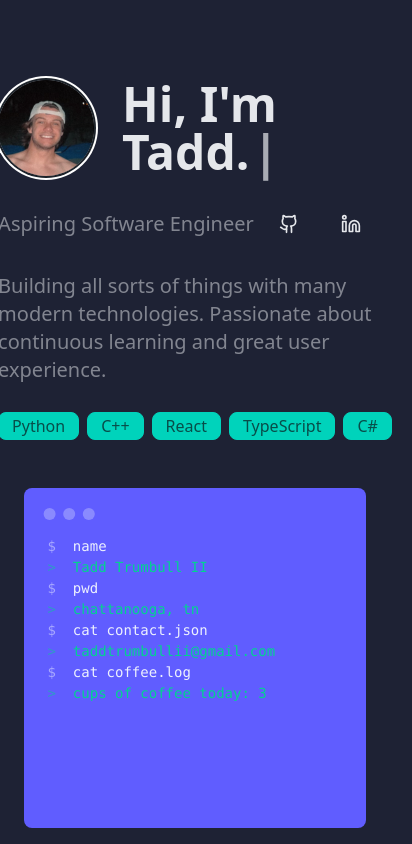
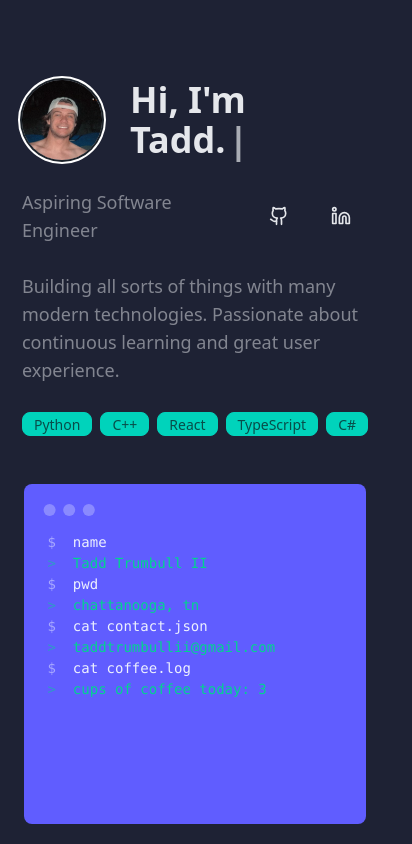
Before and after one commit to taddmtii/portfolio, a React (Vite) app: page / in a window 390 px wide. Shown: the top 844 px of the page, 412 px wide, since content can reach past the window. Built offline with nearby package versions, Linux system fonts and the light colour scheme.

Commit message:
tweaked hero sizing on mobile

```diff
--- a/src/components/Hero.tsx
+++ b/src/components/Hero.tsx
@@ -4,14 +4,14 @@ import avatar from "../assets/avatar.png";
 
 export function Hero() {
     return (
-        <div className="flex flex-col gap-7 px-5">
+        <div className="flex flex-col gap-7 md:px-5">
             <div className="flex items-center gap-7">
                 <div className="avatar">
-                    <div className="ring-white ring-offset-base-100 w-24 rounded-full ring-2 ring-offset-2">
+                    <div className="ring-white ring-offset-base-100 md:w-24 w-20 rounded-full ring-2 ring-offset-2">
                         <img src={avatar} alt="My Picture" />
                     </div>
                 </div>
-                <div className="font-bold text-5xl">
+                <div className="font-bold md:text-5xl text-4xl">
                     <Typewriter
                         words={["Hi, I'm Tadd."]}
                         cursor
@@ -21,7 +21,9 @@ export function Hero() {
                 </div>
             </div>
             <div className="flex items-center gap-2">
-                <p className="text-xl opacity-50">Aspiring Software Engineer</p>
+                <p className="md:text-xl text-lg opacity-50">
+                    Aspiring Software Engineer
+                </p>
                 <div>
                     <a target="_blank" href="https://github.com/taddmtii">
                         <button className="btn btn-ghost">
@@ -41,18 +43,18 @@ export function Hero() {
                 </div>
             </div>
             <div>
-                <p className="text-xl opacity-50">
+                <p className="md:text-xl text-lg opacity-50">
                     Building all sorts of things with many modern technologies.
                     Passionate about continuous learning and great user
                     experience.
                 </p>
             </div>
             <div className="flex flex-row gap-2">
-                <div className="badge badge-lg badge-accent">Python</div>
-                <div className="badge badge-lg badge-accent">C++</div>
-                <div className="badge badge-lg badge-accent">React</div>
-                <div className="badge badge-lg badge-accent">TypeScript</div>
-                <div className="badge badge-lg badge-accent">C#</div>
+                <div className="badge badge-md badge-accent">Python</div>
+                <div className="badge badge-md badge-accent">C++</div>
+                <div className="badge badge-md badge-accent">React</div>
+                <div className="badge badge-md badge-accent">TypeScript</div>
+                <div className="badge badge-md badge-accent">C#</div>
             </div>
         </div>
     );
```
